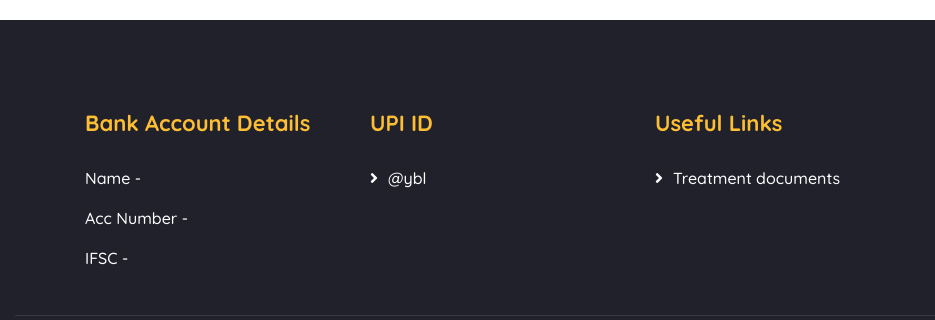
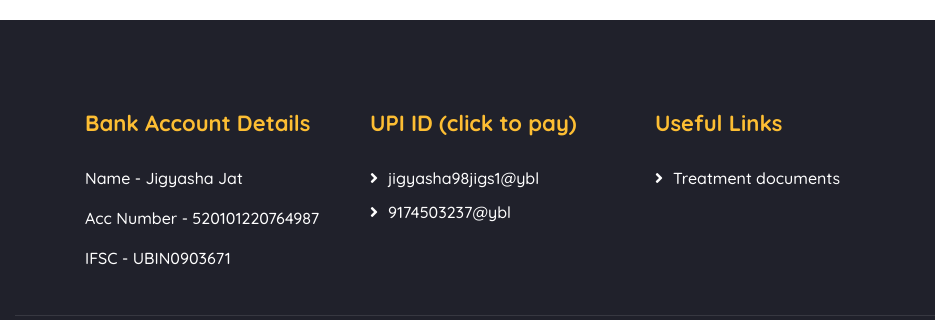
Before and after one commit to vkgupta857/fund-raise-for-jigyasha, a plain HTML site: page index.html in a window 1280 px wide. Shown: the part 2312-2632 px from the top of the page, 0-935 px from the left. Drawn offline with nearby package versions, Linux system fonts and the light colour scheme.

Commit message:
update account number and UPI details

```diff
--- a/index.html
+++ b/index.html
@@ -104,7 +104,7 @@
                                 We are reaching out to you today to ask for your help and support for our friend Jigyasha Jat.
                             </p>
                             <div class="carousel-btn">
-                                <a class="btn btn-custom" href="#">Donate Now</a>
+                                <a class="btn btn-custom" href="upi://pay?pa=jigyasha98jigs1@ybl&amp;tn=Jigyasha Jat's Treatment&amp;cu=INR">Donate Now</a>
                                 <!-- <a class="btn btn-custom btn-play" data-toggle="modal" data-src="https://www.youtube.com/embed/DWRcNpR6Kdc" data-target="#videoModal">Watch Video</a> -->
                             </div>
                         </div>
@@ -760,7 +760,7 @@
         <div class="contact" id="donate">
             <div class="container text-center">
                 <div>
-                    <a href="upi://pay?pa=UPIID@oksbi&amp;tn=Jigyasha Jat's Treatment&amp;cu=INR" class="btn btn-custom">Donate Now</a>
+                    <a href="upi://pay?pa=jigyasha98jigs1@ybl&amp;tn=Jigyasha Jat's Treatment&amp;cu=INR" class="btn btn-custom">Donate Now</a>
                 </div>
             </div>
         </div>
@@ -877,9 +877,9 @@
                     <div class="col-lg-3 col-md-6">
                         <div class="footer-contact">
                             <h2>Bank Account Details</h2>
-                            <p>Name - </p>
-                            <p>Acc Number - </p>
-                            <p>IFSC - </p>
+                            <p>Name - Jigyasha Jat</p>
+                            <p>Acc Number - 520101220764987</p>
+                            <p>IFSC - UBIN0903671</p>
                             <!-- <div class="footer-social">
                                 <a class="btn btn-custom" href=""><i class="fab fa-twitter"></i></a>
                                 <a class="btn btn-custom" href=""><i class="fab fa-facebook-f"></i></a>
@@ -891,14 +891,15 @@
                     </div>
                     <div class="col-lg-3 col-md-6">
                         <div class="footer-link">
-                            <h2>UPI ID</h2>
-                            <a href="upi://pay?pa=UPIID@oksbi&amp;tn=Jigyasha Jat's Treatment&amp;cu=INR">@ybl</a>
+                            <h2>UPI ID (click to pay)</h2>
+                            <a href="upi://pay?pa=jigyasha98jigs1@ybl&amp;tn=Jigyasha Jat's Treatment&amp;cu=INR">jigyasha98jigs1@ybl</a>
+                            <a href="upi://pay?pa=9174503237@ybl&amp;tn=Jigyasha Jat's Treatment&amp;cu=INR">9174503237@ybl</a>
                         </div>
                     </div>
                     <div class="col-lg-3 col-md-6">
                         <div class="footer-link">
                             <h2>Useful Links</h2>
-                            <a href="">Treatment documents</a>
+                            <a href="#">Treatment documents</a>
                             <!-- <a href="">Privacy policy</a>
                             <a href="">Cookies</a>
                             <a href="">Help</a>
```
